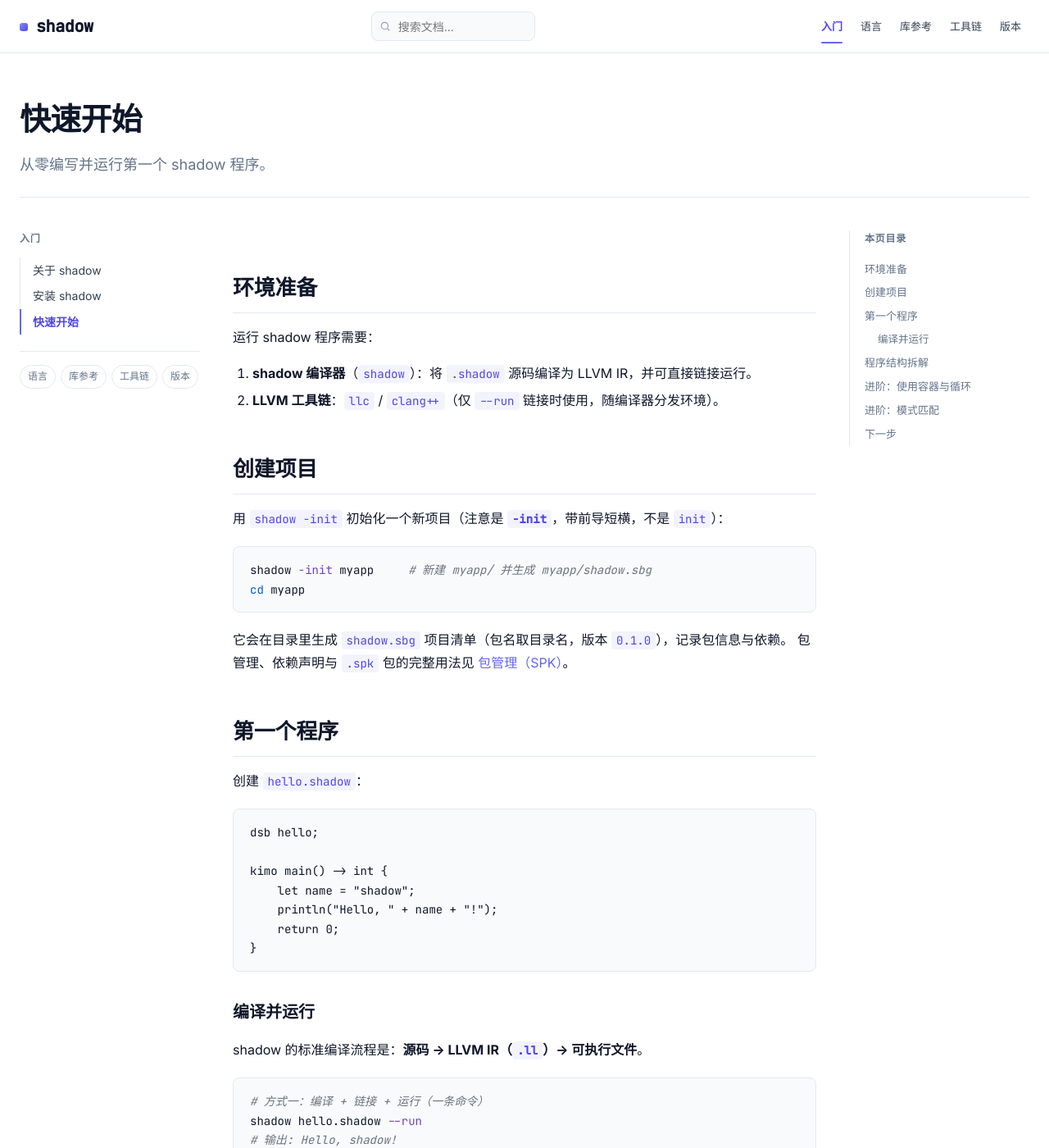
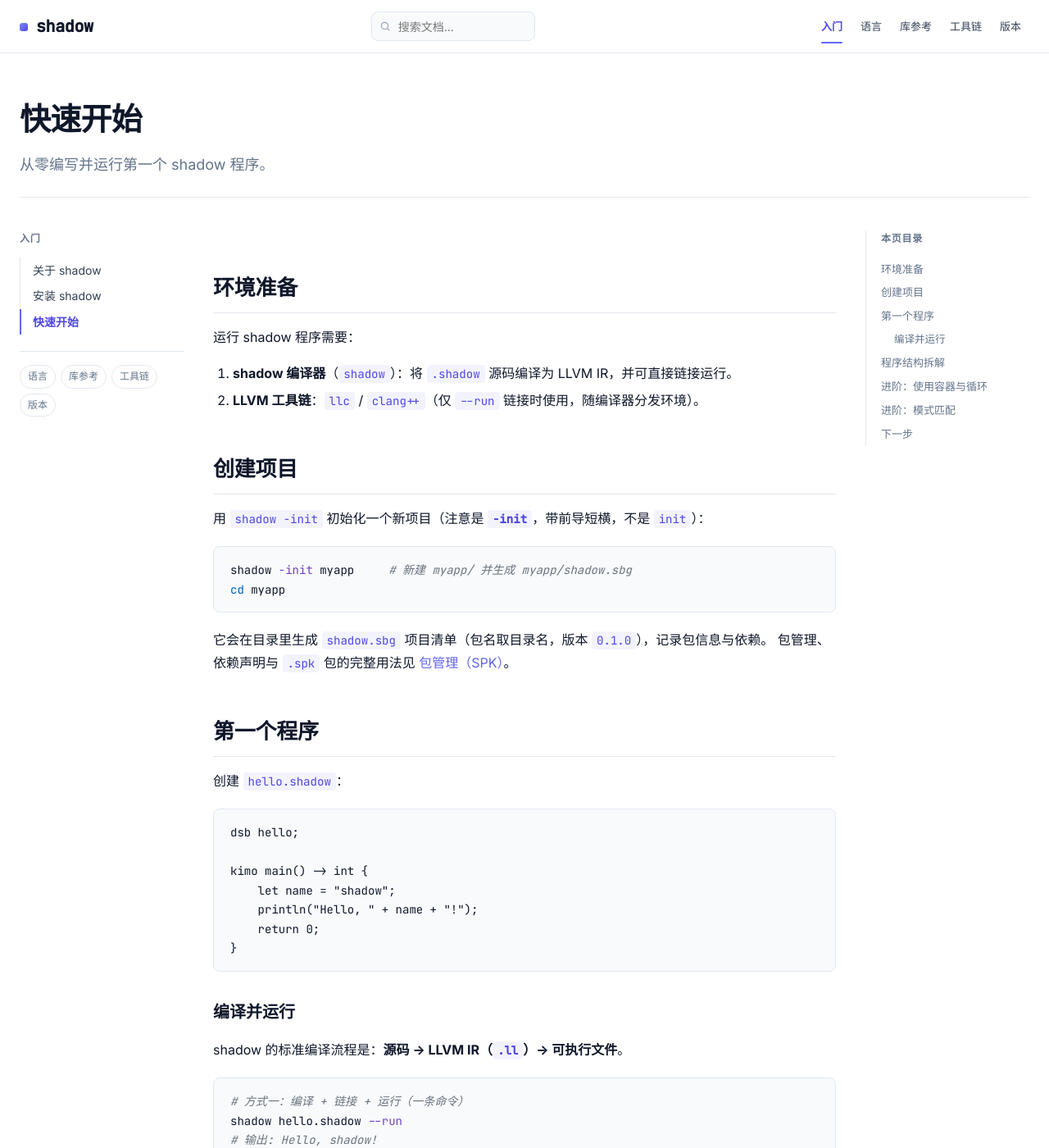
Before and after one commit to lu-91015/shadow-docs, a Jekyll site: the page built from docs/getting-started.md, in a window 1280 px wide and 1400 px high. Shown: the whole window at 82% size. Built offline with Jekyll 4.4.1, drawn with Linux system fonts in a browser that asks for light colours.

```diff
--- a/assets/css/style.css
+++ b/assets/css/style.css
@@ -72,7 +72,7 @@ a:hover { color: var(--brand-700); }
 
 /* ===== 布局 ===== */
 .wrapper {
-  max-width: 1480px;
+  max-width: 1680px;
   margin: 0 auto;
   padding: 0 24px;
 }
@@ -370,8 +370,19 @@ a:hover { color: var(--brand-700); }
 .feature-card h3 { margin: 0 0 8px; font-size: 18px; }
 .feature-card p { margin: 0; color: var(--text-muted); font-size: 14px; line-height: 1.6; }
 
+.home-footer {
+  margin-top: 64px;
+  padding-top: 24px;
+  border-top: 1px solid var(--border);
+  text-align: center;
+  color: var(--text-muted);
+  font-size: 14px;
+}
+.home-footer a { color: var(--brand-600); text-decoration: none; font-weight: 600; }
+.home-footer a:hover { text-decoration: underline; }
+
 /* ===== 文档页 ===== */
-.doc { max-width: 1440px; margin: 0 auto; }
+.doc { max-width: 1640px; margin: 0 auto; }
 .doc-header { margin-bottom: 40px; padding-bottom: 24px; border-bottom: 1px solid var(--border); }
 .doc-header h1 {
   font-size: 38px;
@@ -608,10 +619,10 @@ h2, h3, h4 { scroll-margin-top: 88px; }
 .doc-layout {
   display: flex;
   align-items: flex-start;
-  gap: 40px;
+  gap: 36px;
 }
 .doc-side {
-  flex: 0 0 220px;
+  flex: 0 0 200px;
   position: sticky;
   top: 88px;
   align-self: flex-start;
@@ -671,7 +682,7 @@ h2, h3, h4 { scroll-margin-top: 88px; }
   min-width: 0;
 }
 .doc-toc {
-  flex: 0 0 220px;
+  flex: 0 0 200px;
   position: sticky;
   top: 88px;
   align-self: flex-start;
```
Also changed, not shown: index.md (+6 -2 lines).
